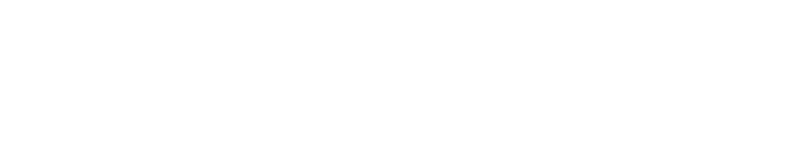
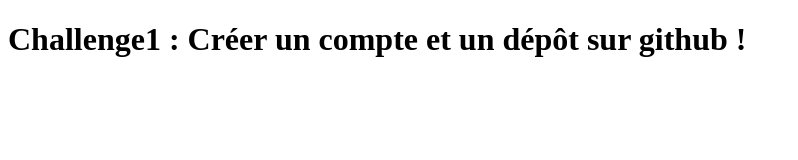
Before and after one commit to Nicotinii/githubChallenge1, a plain HTML site: page index.html in a window 1280 px wide. Shown: the whole page, without its empty margins (0-798 px from the left). Drawn offline with Linux system fonts and the light colour scheme.

Commit message:
Update index.html
Ajout de h1

```diff
--- a/index.html
+++ b/index.html
@@ -6,6 +6,7 @@
 </head>
 
 <body>
+  <h1>Challenge1 : Créer un compte et un dépôt sur github !</h1>
 </body>
 
 
```
